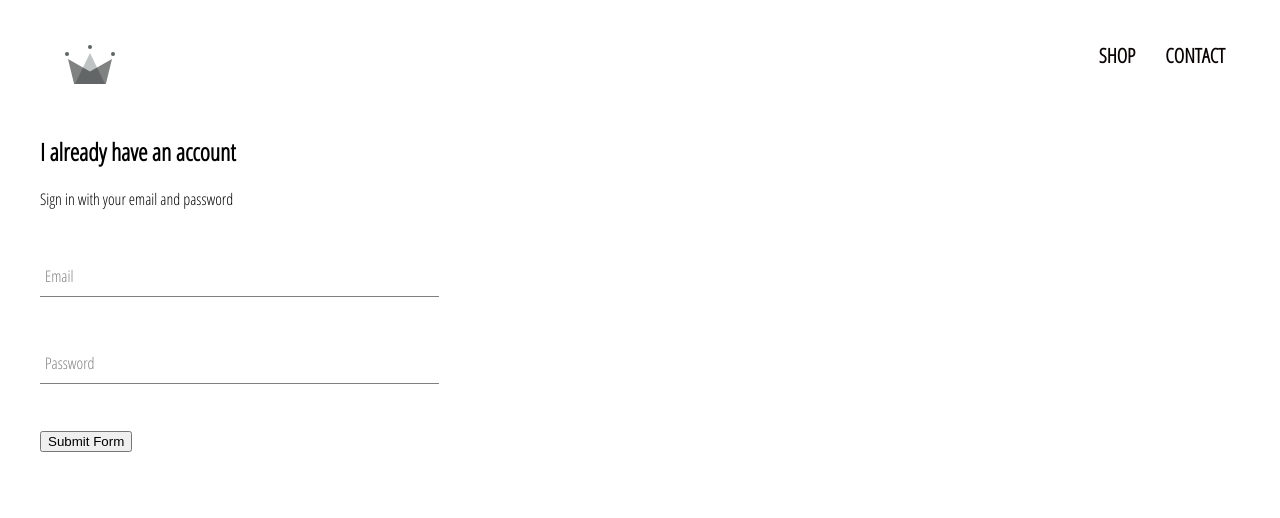
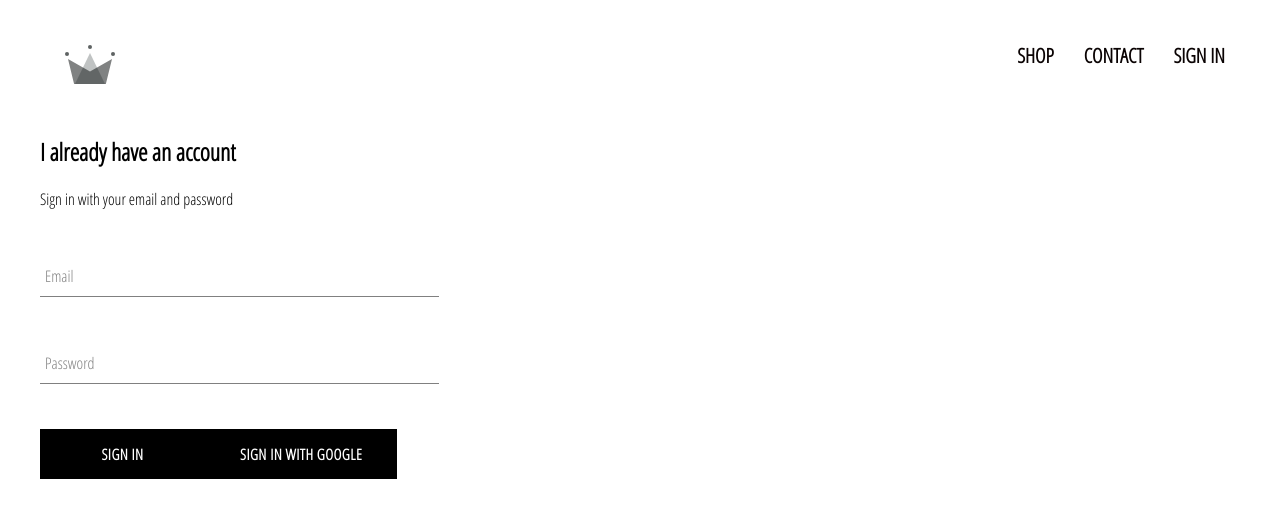
Before and after one commit to maindolaamit/cloth-shop, a React (Create React App) app: page /signin in a window 1280 px wide. Shown: the top 518 px of the page. Built offline with nearby package versions, Linux system fonts and the light colour scheme; no server answers.

Commit message:
added CustomButton component

```diff
--- a/package.json
+++ b/package.json
@@ -6,6 +6,7 @@
     "@testing-library/jest-dom": "^5.16.2",
     "@testing-library/react": "^12.1.4",
     "@testing-library/user-event": "^13.5.0",
+    "firebase": "^9.6.8",
     "node-sass": "^7.0.1",
     "react": "^17.0.2",
     "react-dom": "^17.0.2",
--- a/src/App.css
+++ b/src/App.css
@@ -6,7 +6,4 @@ body {
 a {
   text-decoration: none;
   color: rgb(10, 3, 3);
-  font-size: 20px;
-  text-transform: uppercase;
-  font-weight: bold;
 }
--- a/src/App.js
+++ b/src/App.js
@@ -4,18 +4,33 @@ import HomePage from "./pages/home-page/homepage";
 import ShopPage from "./pages/shop-page/shoppage";
 import Header from "./components/header/header";
 import SingInAndSignUpPage from "./pages/singn-in-and-sing-up/singn-in-and-sign-up";
+import { auth } from "./firebase/firebase.utils";
+import { useState, useEffect } from "react";
 
 function App() {
+  const [authUser, setAuthUser] = useState(null);
+  useEffect(
+    () => {
+      const unregisterAuthObserver = auth.onAuthStateChanged((user) => {
+        setAuthUser(user);
+        // Now you either return just unregisterAuthObserver
+        // which will be called when the component is unmounted
+      });
+      return unregisterAuthObserver;
+    },
+    [] // Important, pass an empty array so to execute useEffect hook only once
+  );
+
   return (
     <div>
-      <Header />
+      <Header authUser={authUser} />
       {/* react-router-dom@6 --> Switch has been replaced with Routes and Route take JSX element*/}
       <Routes>
         {/* react-router-dom@6 --> Redirect has been replaced with Navigate  */}
         <Route path="/" element={<Navigate replace to="/home" />} />
         <Route path="/home" element={<HomePage />} />
         <Route path="/shop" element={<ShopPage />} />
-        <Route path="/signin" element={<SingInAndSignUpPage/>} />
+        <Route path="/signin" element={<SingInAndSignUpPage />} />
       </Routes>
     </div>
   );
--- /dev/null
+++ b/src/components/custom-button/custom-button.jsx
@@ -0,0 +1,11 @@
+import "./customer-button.scss";
+
+const CustomButton = ({ children, ...otherProps }) => {
+  return (
+    <button className="custom-button" {...otherProps}>
+      {children}
+    </button>
+  );
+};
+
+export default CustomButton;
--- /dev/null
+++ b/src/components/custom-button/customer-button.scss
@@ -0,0 +1,22 @@
+.custom-button {
+    min-width: 165px;
+    width: auto;
+    height: 50px;
+    letter-spacing: 0.5px;
+    line-height: 50px;
+    padding: 0 35px 0 35px;
+    font-size: 15px;
+    background-color: black;
+    color: white;
+    text-transform: uppercase;
+    font-family: 'Open Sans Condensed';
+    font-weight: bolder;
+    border: none;
+    cursor: pointer;
+
+    &:hover {
+      background-color: white;
+      color: black;
+      border: 1px solid black;
+    }
+  }
--- a/src/components/header/header.jsx
+++ b/src/components/header/header.jsx
@@ -1,8 +1,23 @@
 import "./header.style.scss";
 import { Link } from "react-router-dom";
 import { ReactComponent as Logo } from "../../assets/crown.svg";
+import { auth } from "../../firebase/firebase.utils";
 
-const Header = () => {
+const Header = ({authUser}) => {
+  console.log(authUser);
+  // function to handle singout
+  const handleSignOut = () => {
+    console.log("Signing out...");
+    auth
+      .signOut()
+      .then(() => {
+        console.log("signed out successfully.");
+      })
+      .catch((error) => {
+        console.log(error);
+      });
+  };
+
   return (
     <div className="header">
       <Link className="logo-container" to="/">
@@ -15,6 +30,15 @@ const Header = () => {
         <Link className="option" to="/shop">
           CONTACT
         </Link>
+        {authUser ? (
+          <div className="option" onClick={handleSignOut}>
+            Sign Out
+          </div>
+        ) : (
+          <Link className="option" to="/signin">
+            Sign In
+          </Link>
+        )}
       </div>
     </div>
   );
--- a/src/components/header/header.style.scss
+++ b/src/components/header/header.style.scss
@@ -4,6 +4,9 @@
   display: flex;
   justify-content: space-between;
   margin-bottom: 25px;
+  font-size: 20px;
+  text-transform: uppercase;
+  font-weight: bold;
 
   .logo-container {
     height: 100%;
@@ -20,6 +23,7 @@
 
     .option {
       padding: 10px 15px;
+      cursor: pointer;
     }
   }
 }
--- a/src/components/sign-in/sign-in.jsx
+++ b/src/components/sign-in/sign-in.jsx
@@ -1,6 +1,8 @@
 import "./sign-in.style.scss";
 import { useState } from "react";
 import FormInput from "../form-input/form-input";
+import CustomButton from "../custom-button/custom-button";
+import { signInWithGoogle } from "../../firebase/firebase.utils";
 
 const SignIn = () => {
   const [email, setEmail] = useState("");
@@ -44,7 +46,8 @@ const SignIn = () => {
           label="Password"
           required
         ></FormInput>
-        <input type="submit" value="Submit Form"></input>
+        <CustomButton type="submit">sign in</CustomButton>
+        <CustomButton onClick={signInWithGoogle}>sign in with Google</CustomButton>
       </form>
     </div>
   );
--- a/src/components/sign-in/sign-in.style.scss
+++ b/src/components/sign-in/sign-in.style.scss
@@ -2,4 +2,8 @@
     width: 30vw;
     display: flex;
     flex-direction: column;
+
+    .title{
+        margin: 10px 0;
+    }
   }
--- /dev/null
+++ b/src/firebase/firebase.utils.js
@@ -0,0 +1,22 @@
+import firebase from "firebase/compat/app";
+import "firebase/compat/auth";
+import "firebase/compat/firestore";
+
+const firebaseConfig = {
+  apiKey: "AIzaSyBrHZCMOcPmZkpmemNfsHEqqgyv8q3S3Ug",
+  authDomain: "cloth-shop-85fa2.firebaseapp.com",
+  projectId: "cloth-shop-85fa2",
+  storageBucket: "cloth-shop-85fa2.appspot.com",
+  messagingSenderId: "63982873120",
+  appId: "1:63982873120:web:82d9497b544f282b61aa45",
+  measurementId: "G-KY77SZ4Q59",
+};
+
+firebase.initializeApp(firebaseConfig);
+
+export const auth = firebase.auth();
+export const firestore = firebase.firestore();
+
+const provider = new firebase.auth.GoogleAuthProvider();
+provider.setCustomParameters({ prompt: "select_account" });
+export const signInWithGoogle = () => auth.signInWithPopup(provider);
```
Also changed, not shown: 1 other file (tests, documents, lock files or other folders). Lines whose indentation alone changed are shown as unchanged.
